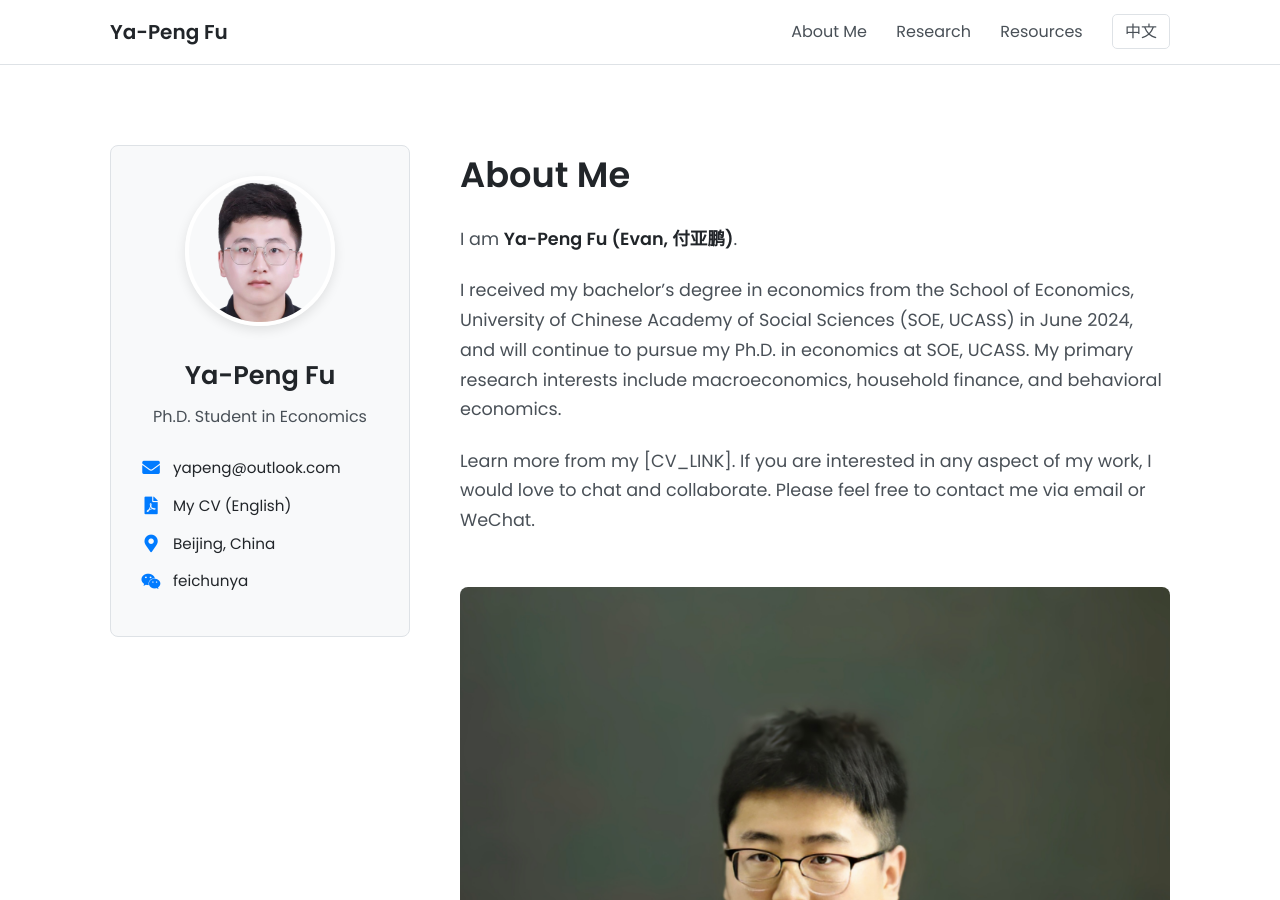
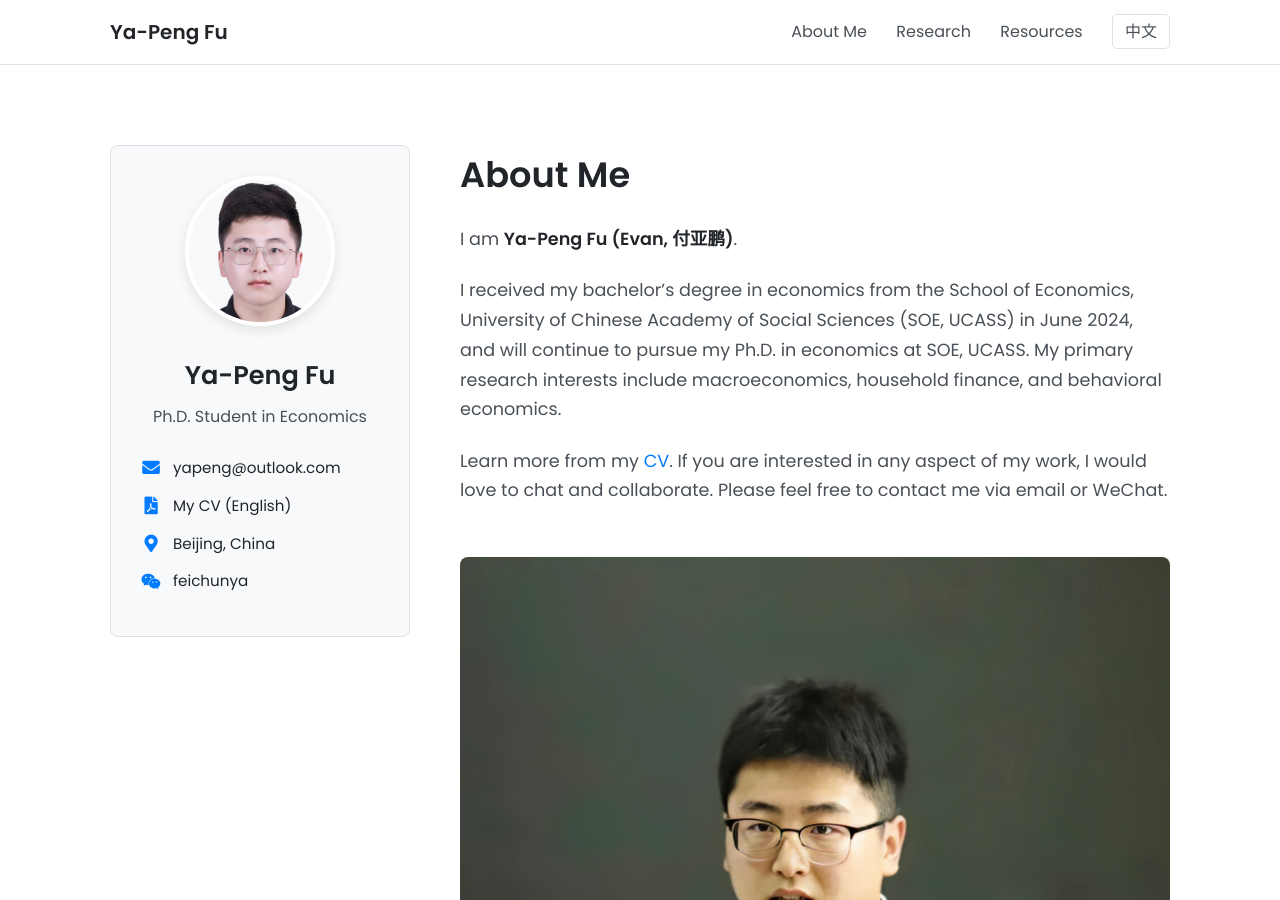
Before and after one commit to fyapeng/fyapeng.github.io, a Jekyll site: the page built from en/index.html, in a window 1280 px wide and 900 px high. Built offline with Jekyll 4.4.1, drawn with Linux system fonts in a browser that asks for light colours.

Commit message:
Update index.html

```diff
--- a/en/index.html
+++ b/en/index.html
@@ -21,7 +21,8 @@
     <div class="about-content">
       <h1 class="section-title-left">{{ t.about.title }}</h1>
       <div class="prose">
-        {{ t.about.intro | markdownify }}
+  {%- assign cv_link_html = '<a href="' | append: t.profile.cv_link | append: '">' | append: t.about.cv_link_text | append: '</a>' -%}
+  {{ t.about.intro | markdownify | replace: '[CV_LINK]', cv_link_html }}
       </div>
       <img src="{{ '/assets/img/photo.png' | relative_url }}" alt="{{ t.profile.name }} formal" class="about-image">
     </div>
```
